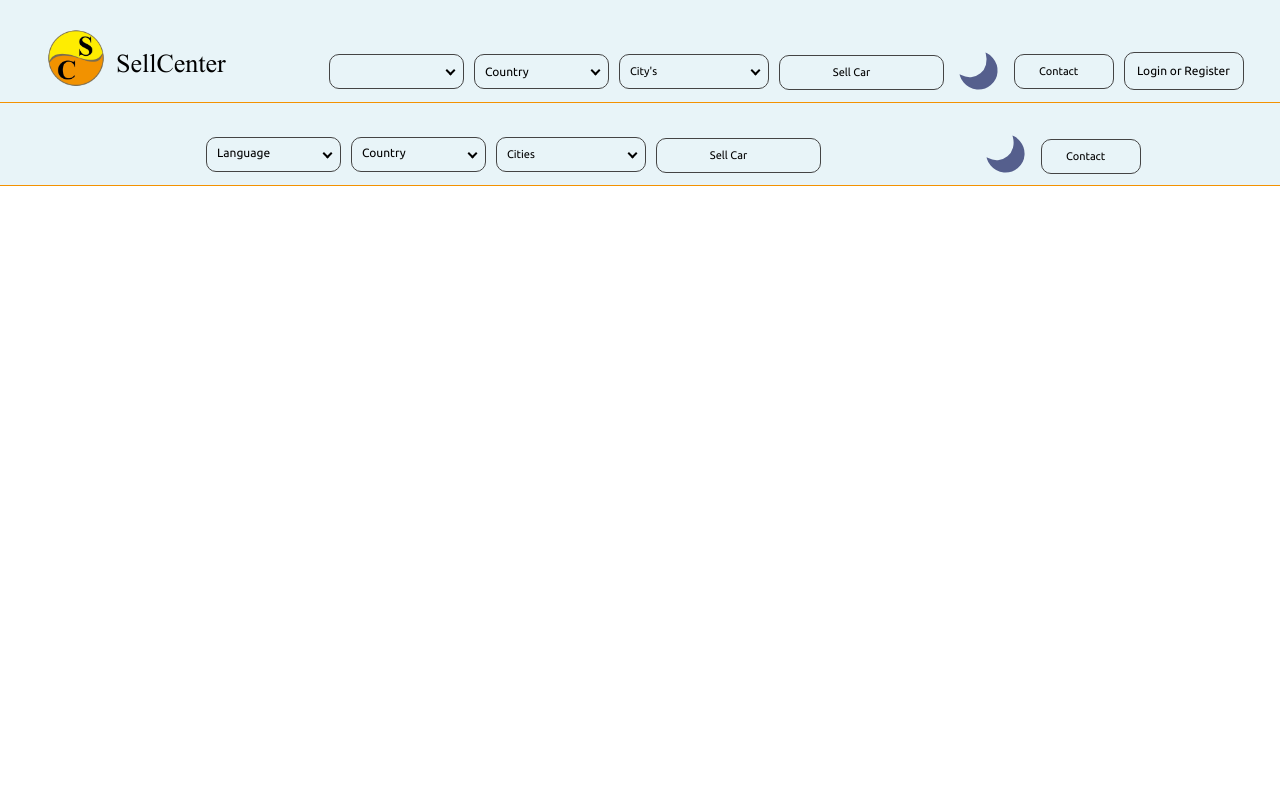
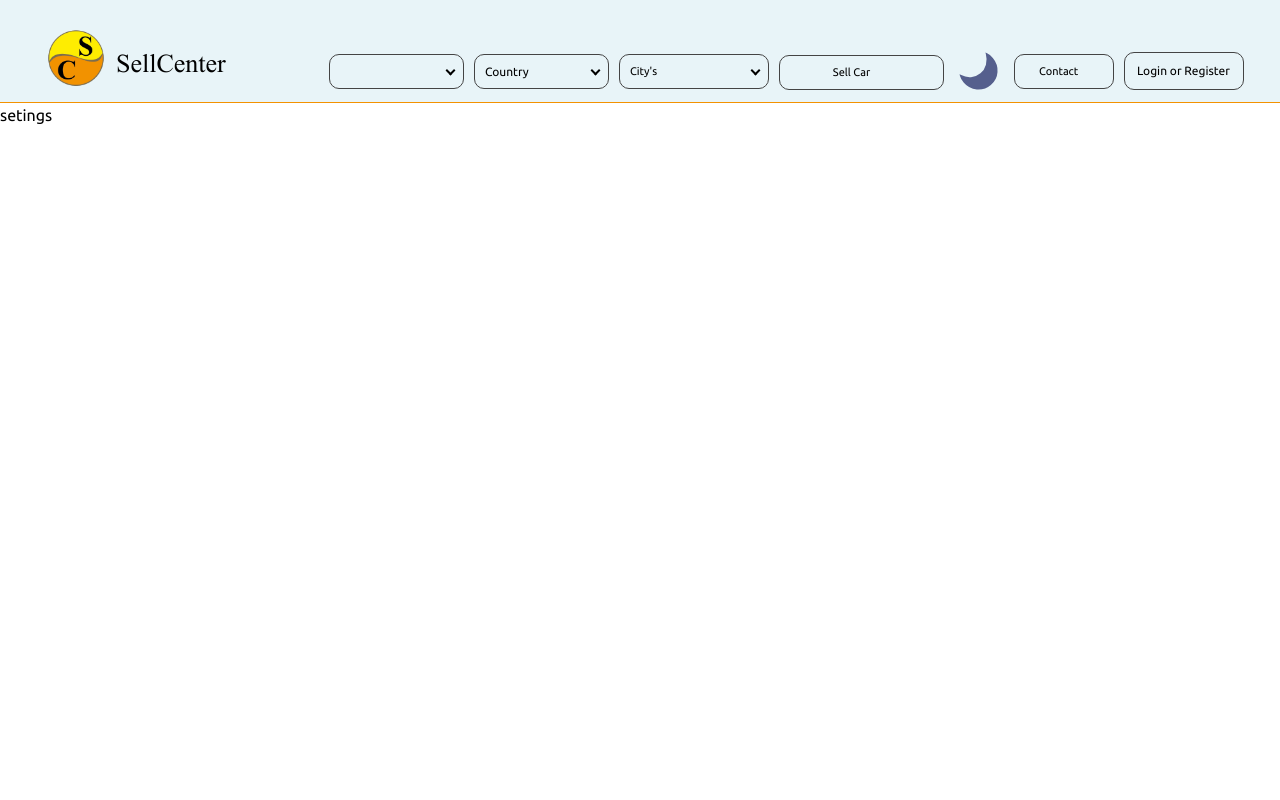
Before and after one commit to Deryjon/mobile-de, a Vue app: page /my-profile in a window 1280 px wide. Shown: the top 800 px of the page. Built offline with nearby package versions, Linux system fonts and the light colour scheme; what vue3-geolocation would draw is missing.

Commit message:
feat: add changes (2023-08-31, 0:26)

```diff
--- a/src/views/LogoutPage/components/FormLogin.vue
+++ b/src/views/LogoutPage/components/FormLogin.vue
@@ -358,7 +358,8 @@ export default {
 					localStorage.setItem("r-d", responseData)
 					localStorage.setItem("r-tok", responseData.token);
 					if (localStorage.getItem("r-tok")) {
-            this.$router.push({ name: "home" });
+						this.$router.push({ name: "home" });
+
           }
 			})
     },
--- a/src/views/SettingProfilePage/SettingsProfilePage.vue
+++ b/src/views/SettingProfilePage/SettingsProfilePage.vue
@@ -1,5 +1,8 @@
 <template>
+<main class="h-[100vh]">
 
+	setings
+</main>
 </template>
 <script>
 
```
